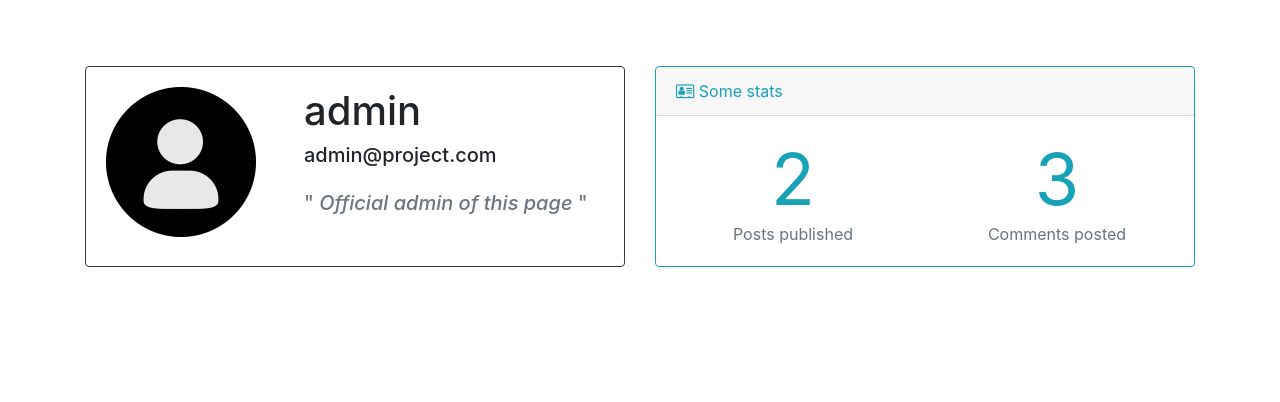
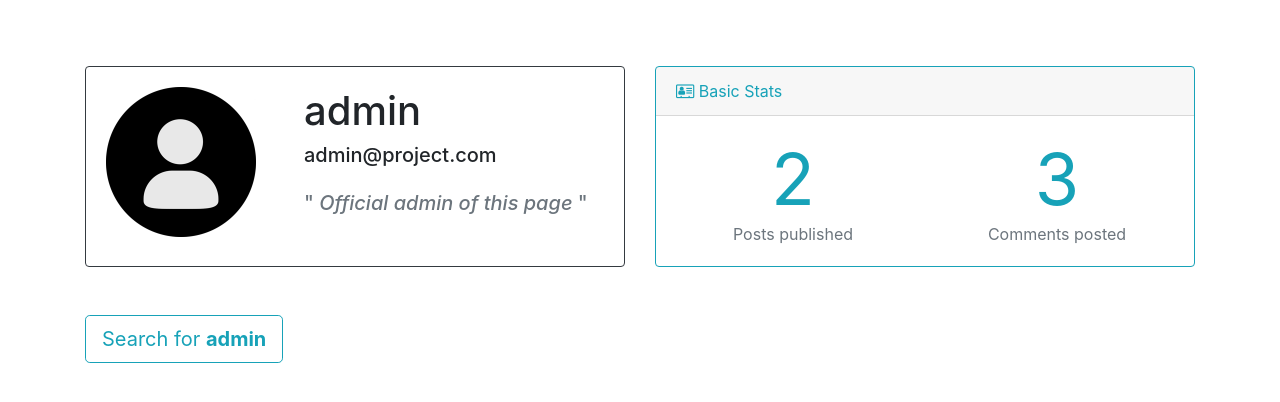
Before and after one commit to snap22/Blog, a Django app: page /account/profile/inspect/1/ in a window 1280 px wide. Shown: the part 71-473 px from the top of the page. Run offline with Django 3.2, Linux system fonts and the light colour scheme; data comes from the database, SQL or seed files in the repository; some libraries are stand-ins or nearby versions.

Commit message:
added search button into inspect

```diff
--- a/project/account/templates/account/inspect.html
+++ b/project/account/templates/account/inspect.html
@@ -17,12 +17,12 @@
         </div>
         <div class="card border-info">
                 <div class="card-header text-info">
-                    <i class="fa fa-address-card-o" aria-hidden="true"></i> Some stats
+                    <i class="fa fa-address-card-o" aria-hidden="true"></i> Basic Stats
                 </div>
           <div class="card-body">
               <div class="row">
                   <div class="col-sm text-center">
-                    <span class="display-3 "> <a href="{% url 'blog-browse' %}?search={{found_user.username}}" class="text-decoration-none text-info"><b>{{ posts_count }} </b> </a></span> <br>
+                    <span class="display-3 text-info"> <b>{{ posts_count }} </b></span> <br>
                     <span class="text-muted"> Posts published </span>
                   </div>
                   <div class="col-sm text-center">
@@ -33,9 +33,12 @@
               </div>
           </div>
         </div>
+    </div>
 
-
-
-
+        <div class="row mt-5">
+          <div class="col-md">
+            <a class="btn btn-lg btn-outline-info" href="{% url 'blog-browse' %}?search={{found_user.username}}"> Search for <b> {{ found_user.username }} </b></a>
+          </div>
+        </div>
 
 {% endblock content_big %}
```
